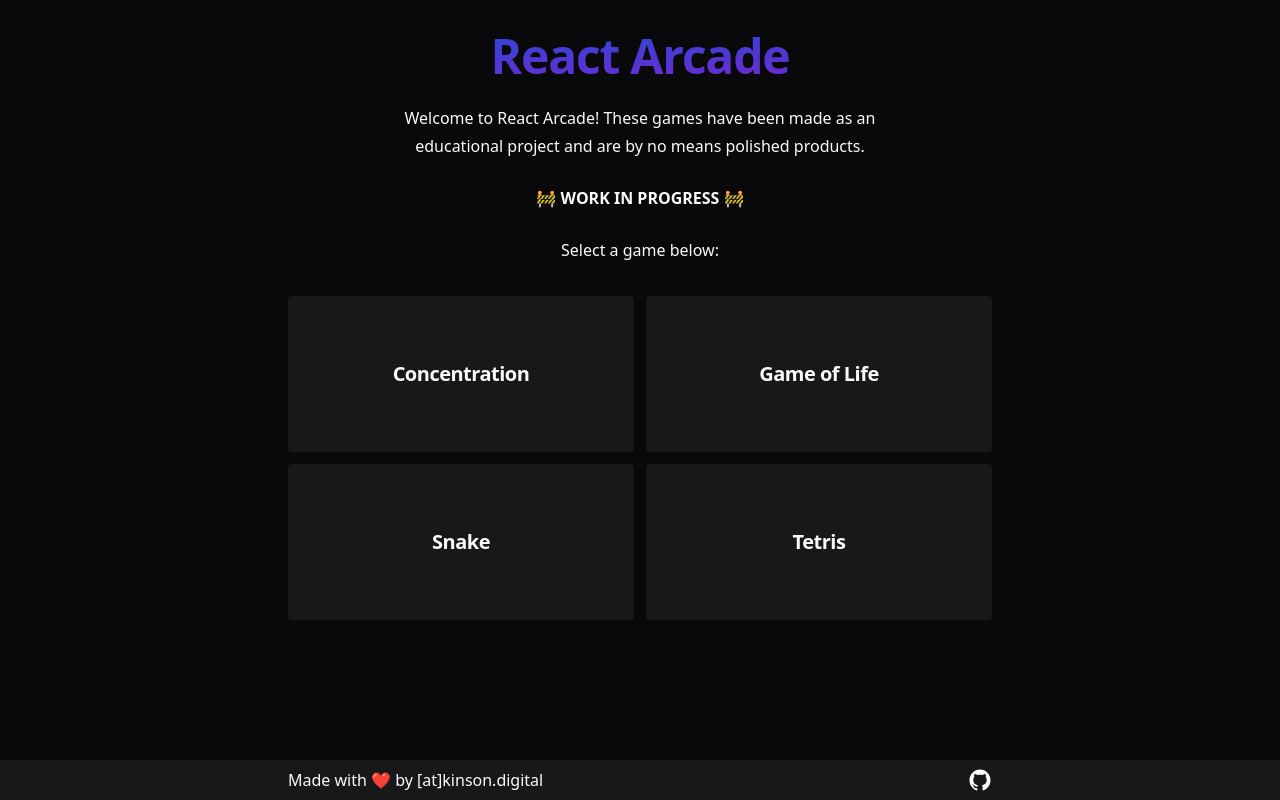
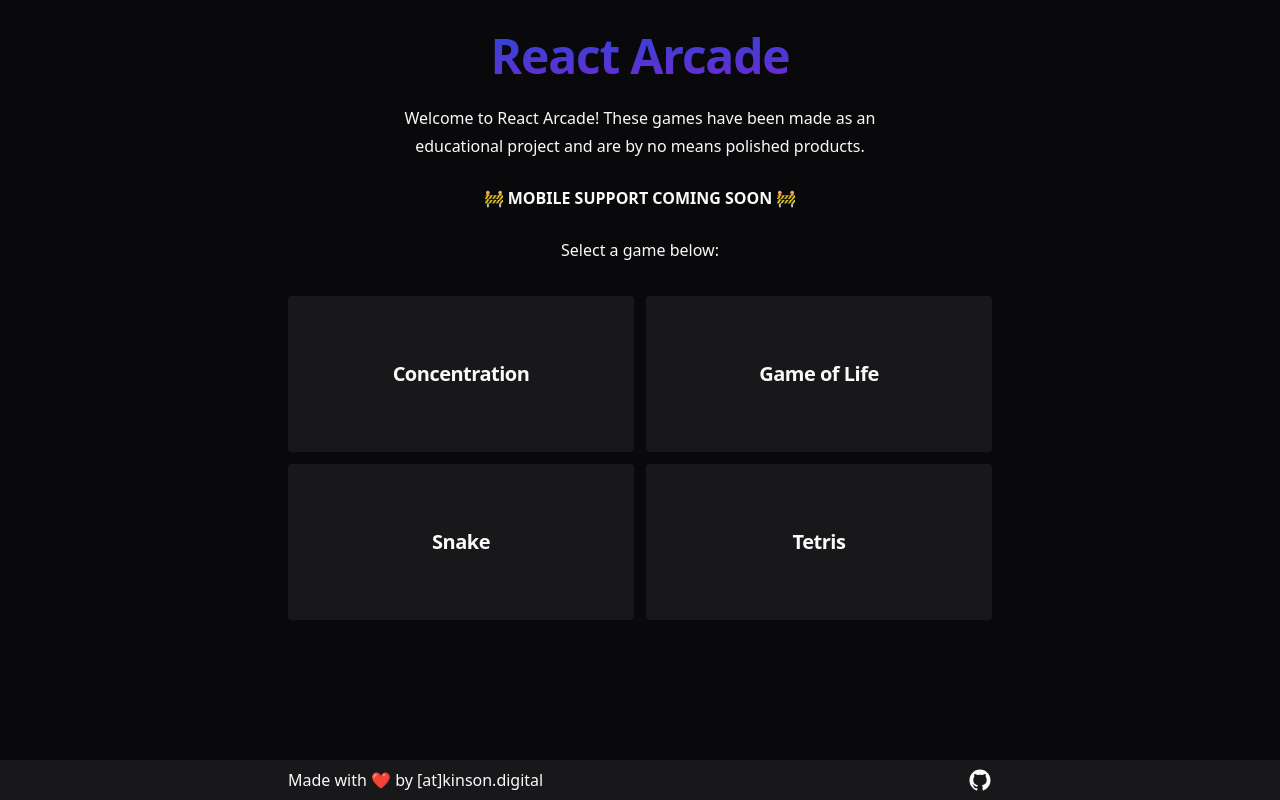
Before and after one commit to RickyAtkinson/react-arcade, a React (Vite) app: page / in a window 1280 px wide. Built offline with nearby package versions, Linux system fonts and the light colour scheme.

Commit message:
Update homepage status message

```diff
--- a/src/App.tsx
+++ b/src/App.tsx
@@ -21,7 +21,7 @@ export default function App() {
           project and are by no means polished products.
         </p>
         <p className="mx-auto max-w-lg font-bold leading-7 [&:not(:first-child)]:mt-6">
-          🚧 WORK IN PROGRESS 🚧
+          🚧 MOBILE SUPPORT COMING SOON 🚧
         </p>
         <p className="mx-auto max-w-lg leading-7 [&:not(:first-child)]:mt-6">
           Select a game below:
```
